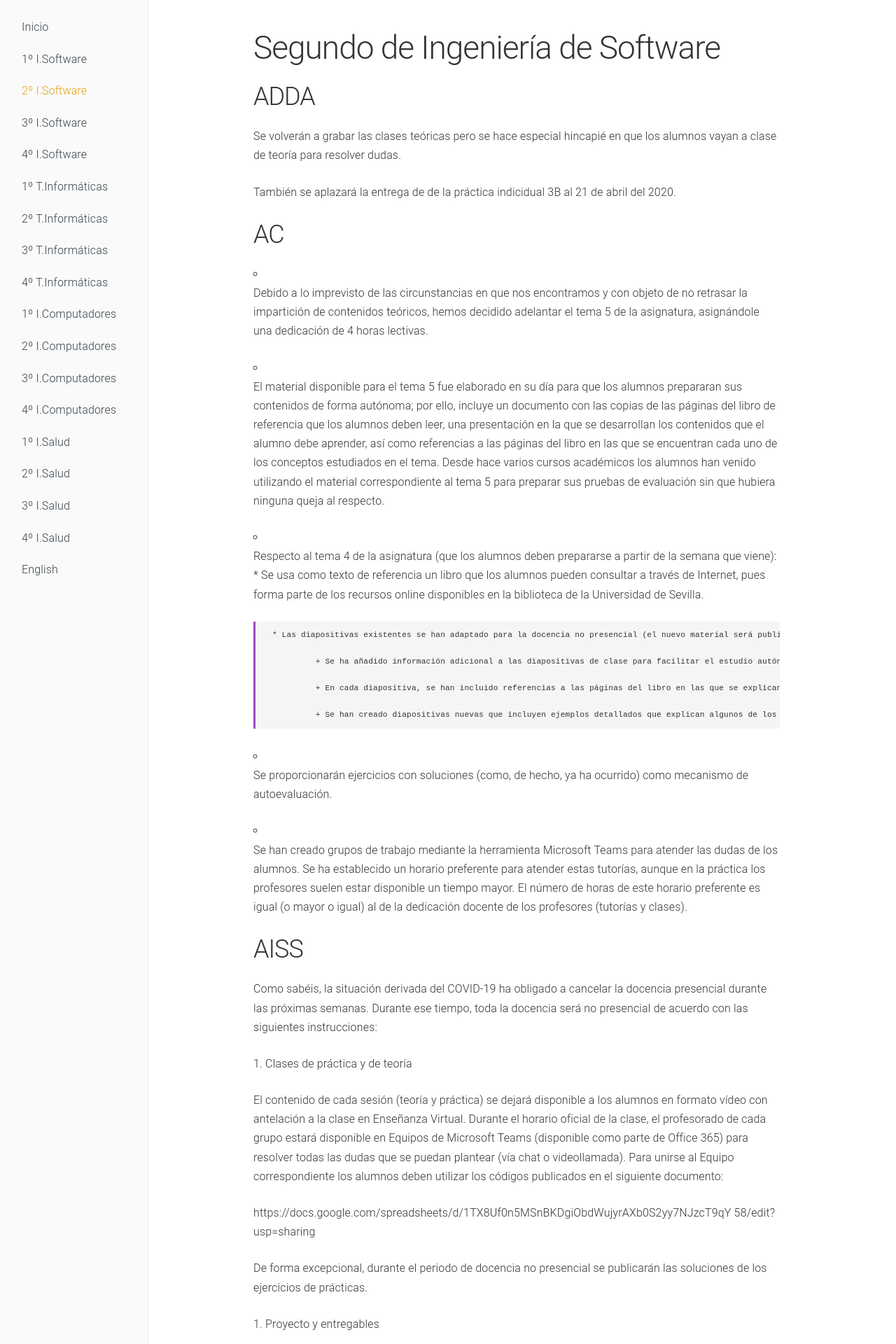
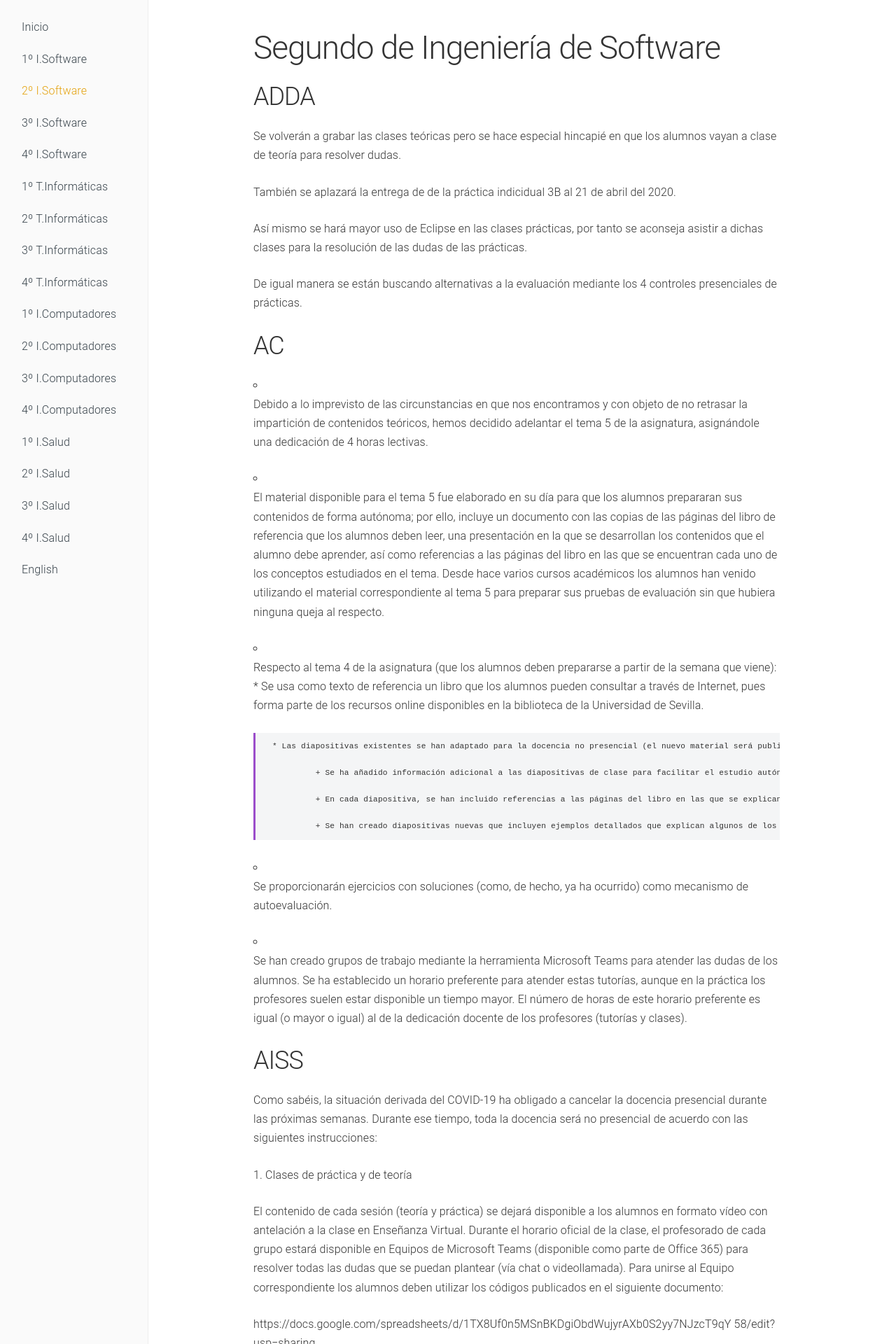
Before and after one commit to dlga/dlgaadaptaciones, a Jekyll site: the page built from 2soft.md, in a window 1280 px wide. Shown: the top 1920 px of the page at 70% size. Built offline with Jekyll 4.4.1, drawn with Linux system fonts in a browser that asks for light colours.

Commit message:
Update 2soft.md

```diff
--- a/2soft.md
+++ b/2soft.md
@@ -11,6 +11,11 @@ navigation: 3
 Se volverán a grabar las clases teóricas pero se hace especial hincapié en que los alumnos vayan a clase de teoría para resolver dudas.
 
 También se aplazará la entrega de de la práctica indicidual 3B al 21 de abril del 2020.
+
+Así mismo se hará mayor uso de Eclipse en las clases prácticas, por tanto se aconseja asistir a dichas clases para la resolución de las dudas de las prácticas.
+
+De igual manera se están buscando alternativas a la evaluación mediante los 4 controles presenciales de prácticas.
+
 
 ## AC
 
```
